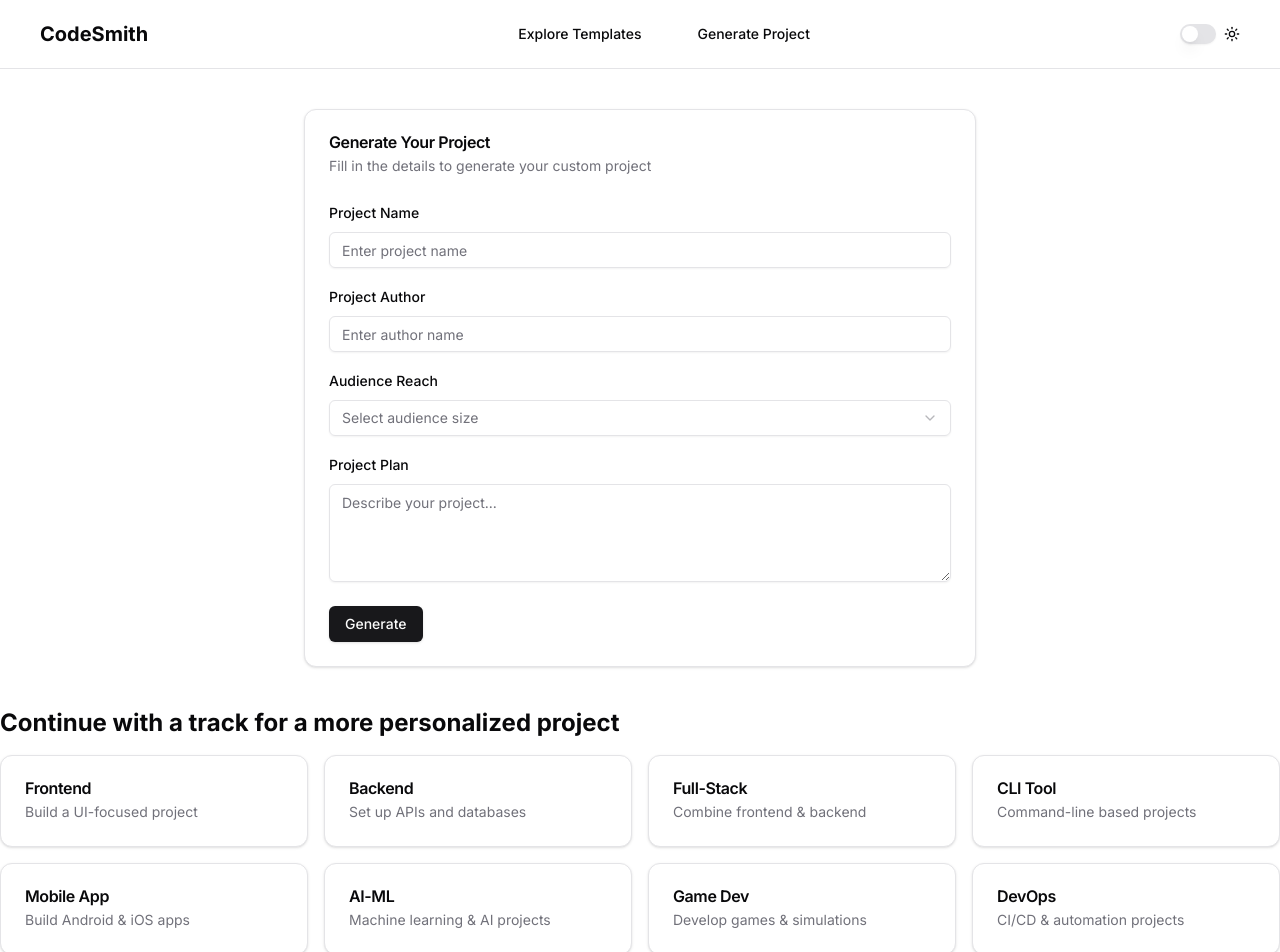
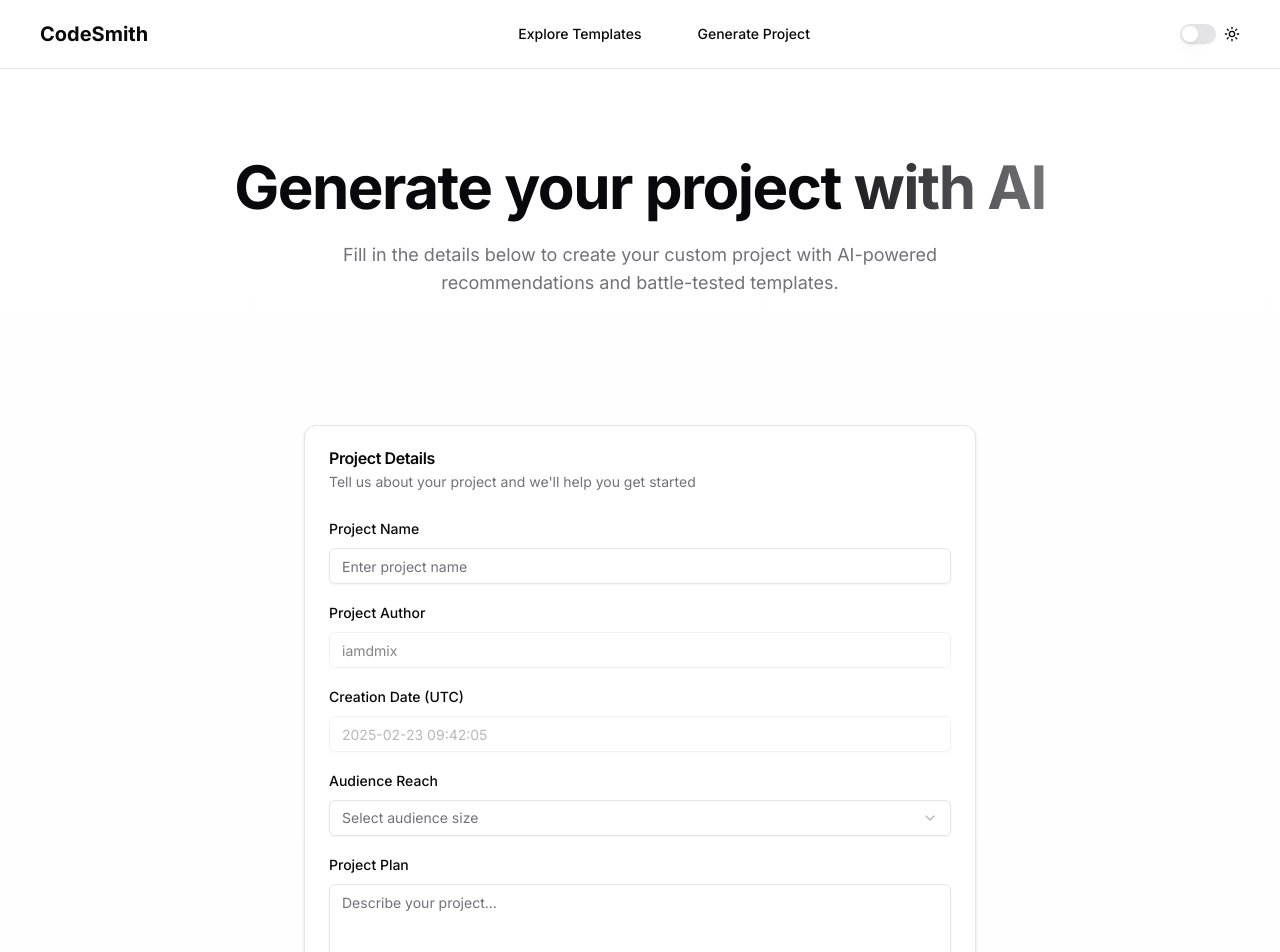
Before and after one commit to 4xK0FFEE/codesmith-frontend, a Next.js app: page /generate in a window 1280 px wide. Shown: the top 952 px of the page. Built offline with nearby package versions, Linux system fonts and the light colour scheme; no server answers.

Commit message:
beautiful styling

```diff
--- a/src/app/explore/page.tsx
+++ b/src/app/explore/page.tsx
@@ -46,6 +46,9 @@ const projectTypes = [
 
 export default function ExploreTemplates() {
 	const router = useRouter();
+	const currentDateTime = "2025-02-23 09:48:46";
+	const currentUser = "iamdmix";
+
 	const [templates, setTemplates] = useState<Template[]>([]);
 	const [filteredTemplates, setFilteredTemplates] = useState<Template[]>([]);
 	const [searchTerm, setSearchTerm] = useState("");
@@ -79,16 +82,25 @@ export default function ExploreTemplates() {
 	}, [searchTerm, selectedType, selectedLanguage, templates]);
 
 	return (
-    <div className="flex flex-col min-h-screen">
+		<div className="min-h-screen bg-gradient-to-b from-background to-secondary/20">
 			<Header />
-      <div className="container mx-auto py-10 px-4 flex-grow">
-        <h1 className="text-4xl font-bold mb-8">Explore Templates</h1>
-        <p className="text-xl mb-12 max-w-3xl">
+			<div className="container mx-auto py-10 px-4">
+				<section className="py-8 text-center mb-4">
+					<h1 className="mb-6 text-4xl font-bold tracking-tight sm:text-6xl">
+						Explore
+						<span className="bg-gradient-to-r from-primary to-primary/60 bg-clip-text text-transparent">
+							{" "}
+							Templates
+						</span>
+					</h1>
+					<p className="mx-auto mb-6 max-w-2xl text-lg text-muted-foreground">
 						Discover a wide range of project templates to kickstart your
 						development. From full-stack applications to specialized tools, find
 						the perfect starting point for your next project.
 					</p>
-        <div className="space-y-6 mb-12">
+				</section>
+
+				<div className="space-y-6 mb-8">
 					<div className="relative">
 						<Input
 							placeholder="Search templates by name, description, or tags..."
@@ -111,32 +123,18 @@ export default function ExploreTemplates() {
 								))}
 							</SelectContent>
 						</Select>
-            {/* <Select
-              value={selectedLanguage}
-              onValueChange={setSelectedLanguage}
-            >
-              <SelectTrigger className="w-[200px]">
-                <SelectValue placeholder="Language" />
-              </SelectTrigger>
-              <SelectContent>
-                {languages.map((lang) => (
-                  <SelectItem key={lang} value={lang}>
-                    {lang}
-                  </SelectItem>
-                ))}
-              </SelectContent>
-            </Select> */}
 					</div>
 				</div>
+
 				<div className="grid grid-cols-1 md:grid-cols-2 lg:grid-cols-3 gap-8">
 					{filteredTemplates.map((template) => (
 						<Card
 							key={template.id}
-              className="flex flex-col hover:shadow-lg transition-shadow duration-300"
+							className="flex flex-col h-full hover:border-primary transition-colors duration-300"
 						>
 							<CardHeader>
 								<CardTitle className="text-2xl">{template.name}</CardTitle>
-                <CardDescription className="text-sm text-gray-500">
+								<CardDescription className="text-sm text-muted-foreground">
 									{template.project_type}
 								</CardDescription>
 							</CardHeader>
@@ -161,12 +159,13 @@ export default function ExploreTemplates() {
 						</Card>
 					))}
 				</div>
+
 				{filteredTemplates.length === 0 && (
 					<div className="text-center py-12">
-            <p className="text-2xl font-semibold text-gray-500">
+						<p className="text-2xl font-semibold text-muted-foreground">
 							No templates found matching your criteria.
 						</p>
-            <p className="text-gray-400 mt-2">
+						<p className="text-muted-foreground mt-2">
 							Try adjusting your search or filters, or generate one for
 							yourself.
 						</p>
@@ -180,7 +179,7 @@ export default function ExploreTemplates() {
 					</div>
 				)}
 			</div>
-      <Footer></Footer>
+			<Footer />
 		</div>
 	);
 }
--- a/src/app/generate/page.tsx
+++ b/src/app/generate/page.tsx
@@ -27,9 +27,11 @@ import Footer from "@/components/Footer";
 
 export default function GenerateCustomProject() {
 	const router = useRouter();
+	const currentUser = "iamdmix";
+	const currentDateTime = "2025-02-23 09:42:05";
 
 	const [projectName, setProjectName] = useState("");
-  const [projectAuthor, setProjectAuthor] = useState("");
+	const [projectAuthor, setProjectAuthor] = useState(currentUser);
 	const [projectAudience, setProjectAudience] = useState("");
 	const [projectPlan, setProjectPlan] = useState("");
 	const [templates, setTemplates] = useState([]);
@@ -49,7 +51,7 @@ export default function GenerateCustomProject() {
 		getAllTemplates();
 
 		setProjectName(localStorage.getItem("projectName") || "");
-    setProjectAuthor(localStorage.getItem("projectAuthor") || "");
+		setProjectAuthor(localStorage.getItem("projectAuthor") || currentUser);
 		setProjectAudience(localStorage.getItem("projectAudience") || "");
 		setProjectPlan(localStorage.getItem("projectPlan") || "");
 	}, []);
@@ -72,17 +74,32 @@ export default function GenerateCustomProject() {
 		console.log("Project Author:", projectAuthor);
 		console.log("Audience:", projectAudience);
 		console.log("Project Plan:", projectPlan);
+		console.log("Creation Date:", currentDateTime);
 	};
 
 	return (
-    <div>
+		<div className="min-h-screen bg-gradient-to-b from-background to-secondary/20">
 			<Header />
 			<div className="container mx-auto py-10">
+				<section className="py-12 text-center mb-8">
+					<h1 className="mb-6 text-4xl font-bold tracking-tight sm:text-6xl">
+						Generate your project
+						<span className="bg-gradient-to-r from-primary to-primary/60 bg-clip-text text-transparent">
+							{" "}
+							with AI
+						</span>
+					</h1>
+					<p className="mx-auto mb-12 max-w-2xl text-lg text-muted-foreground">
+						Fill in the details below to create your custom project with
+						AI-powered recommendations and battle-tested templates.
+					</p>
+				</section>
+
 				<Card className="max-w-2xl mx-auto">
 					<CardHeader>
-            <CardTitle>Generate Your Project</CardTitle>
+						<CardTitle>Project Details</CardTitle>
 						<CardDescription>
-              Fill in the details to generate your custom project
+							Tell us about your project and we'll help you get started
 						</CardDescription>
 					</CardHeader>
 					<CardContent className="space-y-4">
@@ -102,6 +119,16 @@ export default function GenerateCustomProject() {
 								value={projectAuthor}
 								onChange={(e) => setProjectAuthor(e.target.value)}
 								placeholder="Enter author name"
+								disabled
+							/>
+						</div>
+						<div className="space-y-2">
+							<Label htmlFor="creationDate">Creation Date (UTC)</Label>
+							<Input
+								id="creationDate"
+								value={currentDateTime}
+								disabled
+								className="text-muted-foreground"
 							/>
 						</div>
 						<div className="space-y-2">
@@ -134,13 +161,19 @@ export default function GenerateCustomProject() {
 						</div>
 					</CardContent>
 					<CardFooter>
-            <Button onClick={handleSubmit}>Generate</Button>
+						<Button onClick={handleSubmit} className="w-full">
+							Generate Project
+						</Button>
 					</CardFooter>
 				</Card>
-        <div className="mt-10">
-          <h2 className="text-2xl font-bold mb-4">
-            Continue with a track for a more personalized project
+
+				<div className="mt-16">
+					<h2 className="text-3xl font-bold text-center mb-6">
+						Choose a Development Track
 					</h2>
+					<p className="text-center text-muted-foreground mb-10">
+						Select a specialized track for a more tailored project setup
+					</p>
 					<div className="grid grid-cols-1 md:grid-cols-2 lg:grid-cols-3 xl:grid-cols-4 gap-4">
 						{[
 							{
@@ -186,7 +219,7 @@ export default function GenerateCustomProject() {
 						].map((track) => (
 							<Card
 								key={track.text}
-                className="cursor-pointer hover:border-primary transition-colors"
+								className="cursor-pointer hover:border-primary transition-colors h-full"
 								onClick={() => handleTrackSelection(track.url)}
 							>
 								<CardHeader>
--- a/src/app/page.tsx
+++ b/src/app/page.tsx
@@ -78,6 +78,7 @@ export default function LandingPage() {
 		<div className="min-h-screen bg-gradient-to-b from-background to-secondary/20">
 			<Header />
 			<main className="container mx-auto px-6 pb-16">
+				{/* Hero Section */}
 				<section className="py-20 text-center">
 					<motion.div
 						initial={{ opacity: 0, y: 20 }}
@@ -116,25 +117,34 @@ export default function LandingPage() {
 					</div>
 				</section>
 
-        <section className="mb-20 grid gap-8 md:grid-cols-3">
+				{/* Features Section */}
+				<section className="mb-20">
+					<div className="grid gap-8 md:grid-cols-3">
 						{features.map((feature) => (
 							<motion.div
 								key={feature.title}
 								initial={{ opacity: 0, y: 20 }}
 								animate={{ opacity: 1, y: 0 }}
 								transition={{ duration: 0.5, delay: 0.2 }}
+								className="h-full"
 							>
-              <Card className="border-2 transition-colors hover:border-primary/50">
-                <CardHeader>
+								<Card className="border-2 h-full flex flex-col transition-colors hover:border-primary/50">
+									<CardHeader className="flex-grow flex flex-col">
 										<feature.icon className="h-12 w-12 text-primary" />
-                  <CardTitle className="text-xl">{feature.title}</CardTitle>
-                  <CardDescription>{feature.description}</CardDescription>
+										<CardTitle className="text-xl mt-4">
+											{feature.title}
+										</CardTitle>
+										<CardDescription className="flex-grow mt-2">
+											{feature.description}
+										</CardDescription>
 									</CardHeader>
 								</Card>
 							</motion.div>
 						))}
+					</div>
 				</section>
 
+				{/* Templates Section */}
 				<section className="mx-auto max-w-4xl">
 					<div className="mb-12 text-center">
 						<h2 className="mb-4 text-3xl font-bold">Quick Start Templates</h2>
@@ -151,9 +161,10 @@ export default function LandingPage() {
 								animate={{ opacity: 1, scale: 1 }}
 								transition={{ duration: 0.3 }}
 								whileHover={{ scale: 1.02 }}
+								className="h-full"
 							>
 								<Card
-                  className={`relative cursor-pointer transition-colors hover:border-primary/50 ${
+									className={`relative cursor-pointer h-full flex flex-col transition-colors hover:border-primary/50 ${
 										selectedTemplate === template.id ? "border-primary" : ""
 									}`}
 									onClick={() => setSelectedTemplate(template.id)}
@@ -163,12 +174,14 @@ export default function LandingPage() {
 											Popular
 										</span>
 									)}
-                  <CardHeader>
+									<CardHeader className="flex-grow">
 										<template.icon className="h-8 w-8 text-primary" />
-                    <CardTitle>{template.name}</CardTitle>
-                    <CardDescription>{template.description}</CardDescription>
+										<CardTitle className="mt-4">{template.name}</CardTitle>
+										<CardDescription className="mt-2">
+											{template.description}
+										</CardDescription>
 									</CardHeader>
-                  <CardContent>
+									<CardContent className="pt-0">
 										<Button variant="secondary" className="w-full gap-2">
 											Use Template
 											<ArrowRight className="h-4 w-4" />
@@ -180,6 +193,7 @@ export default function LandingPage() {
 					</div>
 				</section>
 
+				{/* CTA Section */}
 				<section className="mt-20 rounded-xl bg-gradient-to-r from-primary/10 via-primary/5 to-background p-8 text-center">
 					<h2 className="mb-4 text-2xl font-bold">Ready to start building?</h2>
 					<p className="mb-8 text-muted-foreground">
--- a/src/components/GeneratePageClient.tsx
+++ b/src/components/GeneratePageClient.tsx
@@ -19,6 +19,8 @@ interface GeneratePageClientProps {
 
 export default function GeneratePageClient({ type }: GeneratePageClientProps) {
 	const router = useRouter();
+	const currentDateTime = "2025-02-23 09:56:30";
+	const currentUser = "iamdmix";
 
 	const [projectName, setProjectName] = useState("");
 	const [projectAuthor, setProjectAuthor] = useState("");
@@ -56,13 +58,21 @@ export default function GeneratePageClient({ type }: GeneratePageClientProps) {
 	}
 
 	return (
-    <div className="flex flex-col">
+		<div className="min-h-screen bg-gradient-to-b from-background to-secondary/20">
 			<Header />
 			<div className="max-w-2xl mx-auto py-8 px-4 flex-grow">
-        <h1 className="text-3xl font-bold mb-6">
+				<section className="py-8 text-center mb-4">
+					<h1 className="text-3xl font-bold tracking-tight">
 						Configure Your{" "}
-          {projectType.charAt(0).toUpperCase() + projectType.slice(1)} Project
+						<span className="bg-gradient-to-r from-primary to-primary/60 bg-clip-text text-transparent">
+							{projectType.charAt(0).toUpperCase() + projectType.slice(1)}{" "}
+							Project
+						</span>
 					</h1>
+					<p className="mx-auto mt-4 max-w-2xl text-lg text-muted-foreground">
+						Customize your project settings and preferences below
+					</p>
+				</section>
 				<ProjectFormWrapper projectType={projectType} />
 			</div>
 			<Footer />
```
Lines whose indentation alone changed are shown as unchanged.
